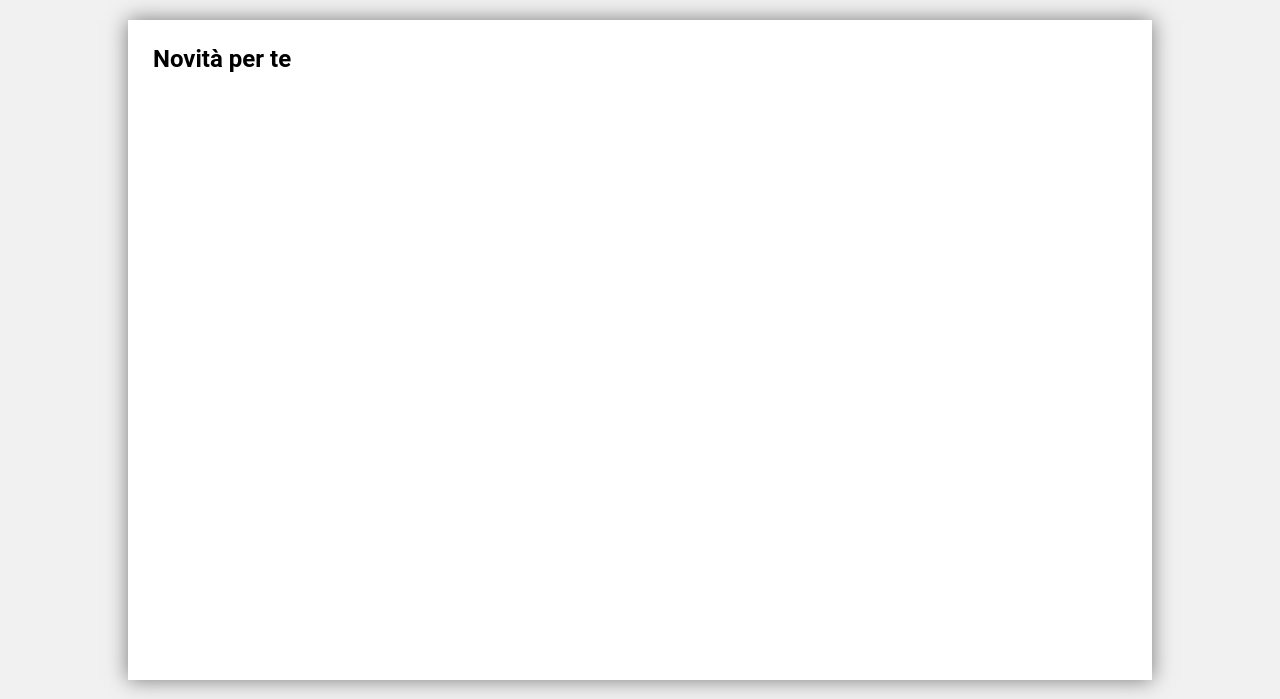
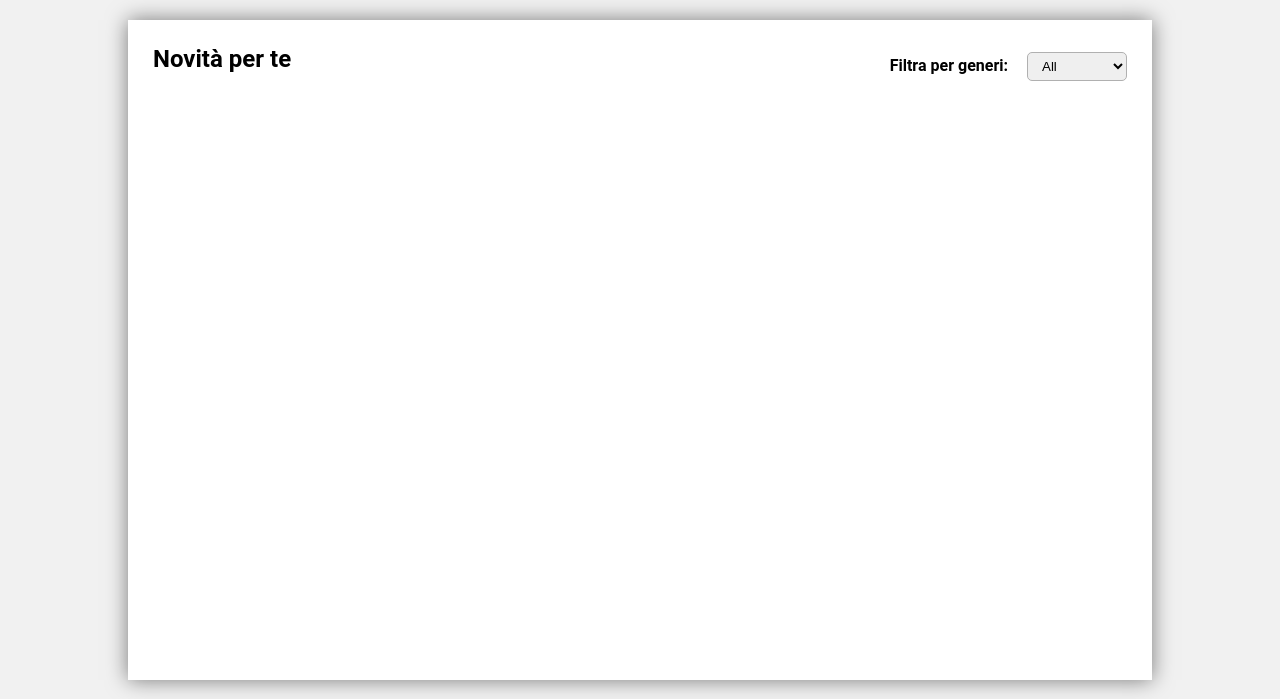
Before and after one commit to Giulio899/php-ajax-dischi, a PHP site: page /index-1.html in a window 1280 px wide. Shown: the part 30-729 px from the top of the page. Run offline with PHP 8.4, Linux system fonts and the light colour scheme; some libraries are stand-ins or nearby versions.

Commit message:
Bonus: inserito filtro per generi musicali con Vue.js

```diff
--- a/css/style.css
+++ b/css/style.css
@@ -29,6 +29,9 @@
   font-size: 0.8em;
   font-weight: 400;
 }
+h4 span {
+  font-style: normal;
+}
 
 small {
   font-weight: 600;
@@ -38,6 +41,32 @@
   width: 80%;
   min-width: 900px;
   margin: 0 auto;
+}
+
+.search {
+  display: flex;
+  justify-content: flex-start;
+  align-items: flex-start;
+  margin-bottom: 20px;
+}
+.search label, .search select {
+  position: relative;
+  top: 7px;
+}
+.search .select {
+  flex-grow: 1;
+  text-align: right;
+}
+.search .select label {
+  font-weight: 600;
+  margin-right: 15px;
+}
+.search .select select {
+  width: 100px;
+  padding: 5px 10px;
+  border: 1px solid #b0b0b0;
+  outline: none;
+  border-radius: 5px;
 }
 
 header {
--- a/index-1.html
+++ b/index-1.html
@@ -40,14 +40,22 @@
     <main>
       <div class="container">
         <div class="section-container">
-          <h2>Novità per te</h2>
+          <div class="search">
+            <h2>Novità per te</h2>
+            <div class="select">
+              <label>Filtra per generi:</label>
+              <select v-model="genereSelezionato">
+                <option v-for="item in generi" :value="item">{{ item }}</option>
+              </select>
+            </div>
+          </div>
 
           <div class="album-container">
 
-            <div class="item" v-for="item in arrayDischi">
+            <div class="item" v-for="item in arrayDischi" v-if="genereSelezionato == 'All' || item.genere == genereSelezionato">
               <img :src="'img/' + item.imgUrl" :alt="item.album">
               <h3>{{ item.album }}</h3>
-              <h4>{{ item.autore }}</h4>
+              <h4>{{ item.autore }} - <span>{{ item.genere }}</span></h4>
               <small>{{ item.prezzo }}</small>
             </div>
 
--- a/js/script.js
+++ b/js/script.js
@@ -10,13 +10,20 @@
 var app = new Vue({
   el: '#app',
   data: {
-    arrayDischi: []
+    arrayDischi: [],
+    generi: ['All'],
+    genereSelezionato: 'All'
   },
   mounted: function mounted() {
     var _this = this;
 
     axios.get("http://localhost/77-01.03.2021/php-ajax-dischi/api-album.php").then(function (result) {
-      _this.arrayDischi = result.data; // console.log(this.arrayDischi);
+      _this.arrayDischi = result.data;
+      result.data.forEach(function (item) {
+        if (!_this.generi.includes(item.genere)) {
+          _this.generi.push(item.genere);
+        }
+      });
     });
   }
 });
--- a/src/partials/_common.scss
+++ b/src/partials/_common.scss
@@ -28,6 +28,9 @@
 h4 {
   font-size: .8em;
   font-weight: 400;
+  span {
+    font-style: normal;
+  }
 }
 
 small {
--- /dev/null
+++ b/src/partials/_select.scss
@@ -0,0 +1,23 @@
+.search {
+  @include flex();
+  margin-bottom: 20px;
+  label, select {
+    position: relative;
+    top: 7px;
+  }
+  .select {
+    flex-grow: 1;
+    text-align: right;
+    label {
+      font-weight: 600;
+      margin-right: 15px;
+    }
+    select {
+      width: 100px;
+      padding: 5px 10px;
+      border: 1px solid #b0b0b0;
+      outline: none;
+      border-radius: 5px;
+    }
+  }
+}
--- a/src/style.scss
+++ b/src/style.scss
@@ -1,6 +1,7 @@
 @import "partials/variables";
 @import "partials/mixins";
 @import "partials/common";
+@import "partials/select";
 @import "partials/header";
 @import "partials/main";
 @import "partials/footer";
```
Also changed, not shown: index-1.php (+7 -6 lines), php-partials/db.php (+21 -10 lines), src/script.js (+10 -2 lines).
